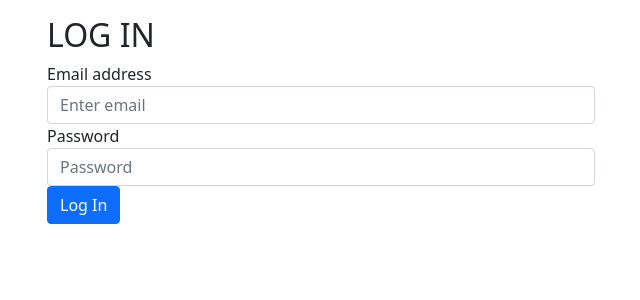
After one commit to mbabazisuzanne/stay-clean, a Node server app: page /login in a window 1280 px wide. The commit adds this page. Shown: the top 300 px of the page, without its empty margins (319-959 px from the left). Run offline with Node 20, Linux system fonts and the light colour scheme.

Commit message:
Extended layout file in login and register

```diff
--- a/index.js
+++ b/index.js
@@ -7,7 +7,8 @@ app.use(express.urlencoded({extended: true}))
 app.set('view engine', 'pug');
 app.set('views', './views');
 app.use(express.static('public'));
-app.get('/register',(req,res)=>{res.render('register')})
+app.get('/register',(req,res)=>{res.render('register')});
+app.get('/login',(req,res)=>{res.render('login')});
 app.listen(3000, ()=>{
     console.log('Listening on port 3000');
 })
--- a/views/layout.pug
+++ b/views/layout.pug
@@ -1,7 +1,10 @@
 doctype html
 html
     head
-        link(rel="stylesheet", href="https://stackpath.bootstrapcdn.com/bootstrap/4.5.2/js/bootstrap.bundle.min.js")
+        meta(charset="UTF-8")
+        meta(http-equiv="X-UA-Compatible", content="IE=edge")
+        meta(name="viewport", content="width=device-width,initial-scale=1")
+        link(href="https://cdn.jsdelivr.net/npm/bootstrap@5.0.0-beta2/dist/css/bootstrap.min.css", rel="stylesheet")
         title = title
     body
         div.row.justify-content-center
--- /dev/null
+++ b/views/login.pug
@@ -0,0 +1,13 @@
+extends layout
+block content
+      .container
+        h2 LOG IN
+        form
+          .form-group
+            label(for="exampleInputEmail1") Email address
+            input.form-control#exampleInputEmail1(type="email", aria-describedby="emailHelp", placeholder="Enter email")
+            small#emailHelp.form-text.text-muted
+          .form-group
+            label(for="exampleInputPassword1") Password
+            input.form-control#exampleInputPassword1(type="password", placeholder="Password")
+          button.btn.btn-primary(type="submit") Log In
```
Also changed, not shown: views/register.pug (+2 -8 lines).
